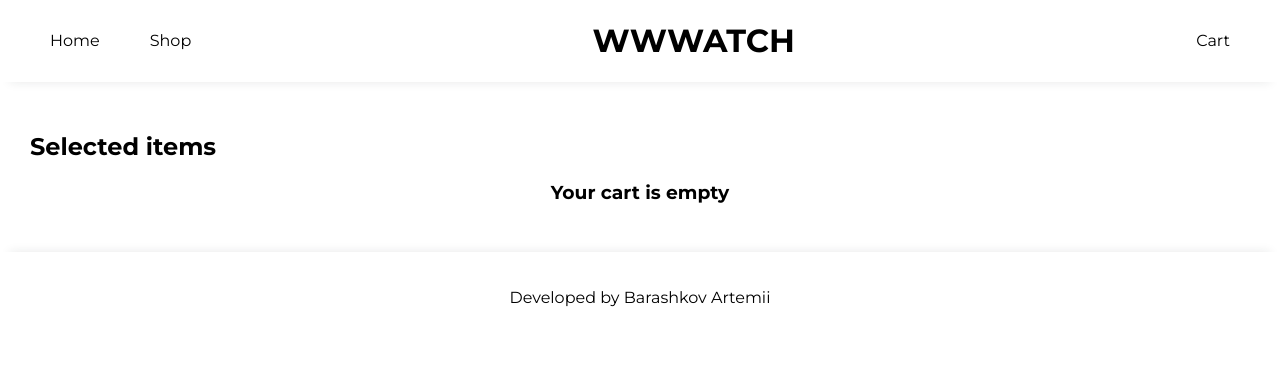
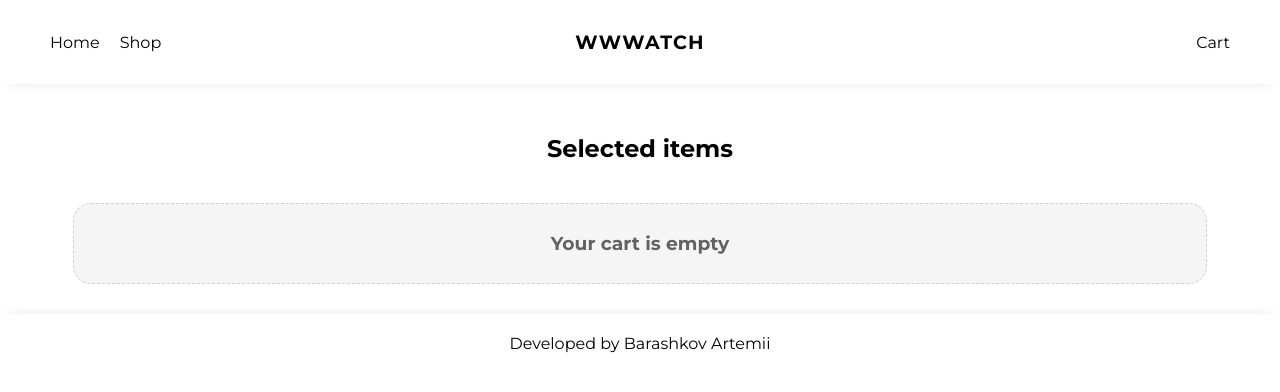
Before and after one commit to ArtemiiHH/shopping-cart, a React (Vite) app: page /cart in a window 1280 px wide. Shown: the top 392 px of the page. Built offline with nearby package versions, Linux system fonts and the light colour scheme; a web font is replaced by a local one.

Commit message:
Make final style changes for all pages

```diff
--- a/src/components/card/Card.module.css
+++ b/src/components/card/Card.module.css
@@ -17,8 +17,6 @@
 }
 
 .card:hover {
-  opacity: 0.8;
-  cursor: pointer;
   transform: translate(-5px, -5px);
 }
 
@@ -35,19 +33,53 @@
 }
 
 .counter button {
-  display: flex;
+  display: inline-flex;
+  align-items: center;
   justify-content: center;
-  align-items: center;
-  font-size: 1.5rem;
+  padding: 12px 16px;
+  border-radius: 12px;
+  font-weight: 600;
+
+  background: #111;
+  border: none;
+  color: #fff;
+  box-shadow: 0 10px 25px rgba(0, 0, 0, 0.18);
+  transition:
+    transform 160ms ease,
+    box-shadow 160ms ease,
+    opacity 160ms ease;
   height: 30px;
   width: 30px;
+}
+
+.counter button:hover {
+  cursor: pointer;
 }
 
 .addCartBtn {
   width: 100%;
   height: 50px;
+  display: inline-flex;
+  align-items: center;
+  justify-content: center;
+  padding: 12px 16px;
+  border-radius: 12px;
+  font-weight: 600;
+
+  background: #111;
+  border: none;
+  color: #fff;
+  box-shadow: 0 10px 25px rgba(0, 0, 0, 0.18);
+  transition:
+    transform 160ms ease,
+    box-shadow 160ms ease,
+    opacity 160ms ease;
 }
 
 .addCartBtn:hover {
+  transform: translateY(-2px);
+  opacity: 0.8;
+  box-shadow: 0 14px 30px rgba(0, 0, 0, 0.22);
+  text-decoration: none;
   cursor: pointer;
 }
--- a/src/components/footer/Footer.module.css
+++ b/src/components/footer/Footer.module.css
@@ -2,9 +2,12 @@
   display: flex;
   justify-content: center;
   align-items: center;
-  height: 50px;
   padding: 20px;
   box-shadow: rgba(33, 35, 38, 0.1) 0px -10px 10px -10px;
+}
+
+.footer p {
+  margin: 0;
 }
 
 .footer a:hover {
--- a/src/components/header/Header.jsx
+++ b/src/components/header/Header.jsx
@@ -3,28 +3,23 @@ import styles from "./Header.module.css";
 import { Link } from "react-router";
 
 export default function Header({ cartItems }) {
-  // Count total items
   const totalQty = cartItems.reduce((sum, item) => sum + item.qty, 0);
 
   return (
-    // Header
     <header className={styles.header}>
-      {/* Navigation Bar */}
-      <NavBar></NavBar>
+      <div className={styles.left}>
+        <NavBar />
+      </div>
 
-      {/* Logo */}
       <h1 className={styles.logo}>
         <Link to="/">WWWATCH</Link>
       </h1>
 
-      {/* Cart Link */}
-      <ul>
-        <li>
-          <Link to="cart">
-            {cartItems.length === 0 ? "Cart" : `Cart (${totalQty})`}
-          </Link>
-        </li>
-      </ul>
+      <div className={styles.right}>
+        <Link className={styles.cartLink} to="cart">
+          {cartItems.length === 0 ? "Cart" : `Cart (${totalQty})`}
+        </Link>
+      </div>
     </header>
   );
 }
--- a/src/components/header/Header.module.css
+++ b/src/components/header/Header.module.css
@@ -1,27 +1,48 @@
 .header {
+  width: 100%;
+  max-width: 100%;
+  box-sizing: border-box;
+  padding: 30px 50px;
+
   display: grid;
-  grid-template-columns: 1fr 10fr 1fr;
-  width: 100%;
+  grid-template-columns: minmax(0, 1fr) auto minmax(0, 1fr);
+  align-items: center;
+
   box-shadow: rgba(33, 35, 38, 0.1) 0px 10px 10px -10px;
 }
 
+.header ul {
+  margin: 0;
+  padding: 0;
+  list-style: none;
+}
+
+/* Left / Right zones must be allowed to shrink */
+.left,
+.right {
+  min-width: 0;
+  display: flex;
+  align-items: center;
+}
+
+.left {
+  justify-self: start;
+  overflow: hidden;
+}
+
+.right {
+  justify-self: end;
+}
+
+/* Logo */
 .logo {
   justify-self: center;
-  align-self: center;
+  margin: 0;
+  font-size: 1.2rem;
+  letter-spacing: 0.06em;
 }
 
-.logo a:hover {
+.logo a {
   text-decoration: none;
+  color: inherit;
 }
-
-.header ul {
-  display: flex;
-  justify-content: flex-start;
-  align-items: center;
-  padding: 0 50px;
-  gap: 50px;
-}
-
-.header h1 {
-  justify-self: center;
-}
--- a/src/components/navbar/NavBar.module.css
+++ b/src/components/navbar/NavBar.module.css
@@ -1,4 +1,7 @@
-.navbar {
+.navbar ul {
   display: flex;
+  flex-direction: row;
+  align-items: flex-start;
+  gap: 20px;
   width: auto;
 }
--- a/src/pages/cart/Cart.jsx
+++ b/src/pages/cart/Cart.jsx
@@ -1,3 +1,4 @@
+// Cart.jsx
 import styles from "./Cart.module.css";
 import { useOutletContext } from "react-router";
 
@@ -6,27 +7,32 @@ export default function Cart() {
 
   // Count total item quantity
   const totalQty = cartItems.reduce((sum, item) => sum + item.qty, 0);
+
   // Count total items price
   const totalPrice = cartItems.reduce(
     (sum, item) => sum + item.price * item.qty,
     0,
   );
-  // Calculate VAT %
+
+  // Calculate VAT 20%
   const vat = totalPrice * 0.2;
+
   // Total price with VAT
   const totalWithVAT = totalPrice + vat;
 
   return (
     <section>
-      <h2>Selected items</h2>
+      <h2 className={styles.title}>Selected items</h2>
 
       {/* Empty text */}
       {cartItems.length === 0 ? (
         <h3 className={styles.emptyText}>Your cart is empty</h3>
       ) : (
         <>
-          {/* Each Item */}
+          {/* Items + Summary layout */}
           <div className={styles.grid}>
+            {/* Left column: items */}
+            <div className={styles.items}>
               {cartItems.map((item) => (
                 <div key={item.cartItemId} className={styles.card}>
                   <img src={item.thumbnail} alt={item.title} />
@@ -39,13 +45,21 @@ export default function Cart() {
               ))}
             </div>
 
-          {/* Total Amount Box */}
+            {/* Right column: order summary */}
             <div className={styles.totalBox}>
               <h2>Order summary:</h2>
-            <p>{`Subtotal x (${totalQty === 1 ? totalQty + " " + "item" : totalQty + " " + "items"})`}</p>
-            <p>+VAT %20 (${vat})</p>
+
+              <p>
+                Subtotal x{" "}
+                {totalQty === 1 ? `${totalQty} item` : `${totalQty} items`}
+              </p>
+
+              <p>+VAT 20% (${vat.toFixed(2)})</p>
+
               <hr />
+
               <h3>Total: ${totalWithVAT.toFixed(2)}</h3>
+            </div>
           </div>
         </>
       )}
--- a/src/pages/cart/Cart.module.css
+++ b/src/pages/cart/Cart.module.css
@@ -1,36 +1,134 @@
+/* Layout */
 .grid {
-  display: flex;
-  justify-content: flex-start;
-  align-items: flex-start;
-  min-height: 80vh;
+  width: min(1100px, 100%);
+  margin: 0 auto;
+  padding: 16px 0;
+
+  display: grid;
+  grid-template-columns: 1fr 320px;
   gap: 20px;
+  align-items: start;
 }
 
-.card {
-  display: flex;
-  align-items: center;
-  background-color: rgb(235, 235, 235);
-  border-radius: 20px;
-  height: auto;
-  min-width: 50%;
+/* Left column wrapper (cards) */
+.items {
+  display: grid;
+  gap: 14px;
 }
 
-.emptyText {
-  justify-self: center;
-  align-self: center;
+/* Card */
+.card {
+  display: grid;
+  grid-template-columns: 96px 1fr;
+  gap: 14px;
+  align-items: center;
+
+  background: #f2f2f2;
+  border: 1px solid rgba(0, 0, 0, 0.05);
+  border-radius: 18px;
+  padding: 14px;
+  box-shadow: 0 10px 25px rgba(0, 0, 0, 0.06);
 }
 
-.totalBox {
-  background-color: rgb(235, 235, 235);
-  border-radius: 20px;
-  padding: 20px;
-  display: flex;
-  flex-direction: column;
-  justify-self: flex-end;
-  height: auto;
-  width: 50%;
+.card img {
+  width: 96px;
+  height: 96px;
+  object-fit: contain;
+  border-radius: 14px;
+  background: #fff;
+  border: 1px solid rgba(0, 0, 0, 0.06);
 }
 
-/* .totalBox * {
+/* Text inside card */
+.card h3 {
+  margin: 0 0 6px 0;
+  font-size: 1.05rem;
+  line-height: 1.2;
+}
+
+.card h4 {
+  margin: 0 0 6px 0;
+  font-weight: 600;
+  font-size: 0.95rem;
+  color: rgba(0, 0, 0, 0.72);
+}
+
+.card p {
   margin: 0;
-} */
+  font-size: 0.95rem;
+  color: rgba(0, 0, 0, 0.6);
+}
+
+/* Summary box */
+.totalBox {
+  background: #f2f2f2;
+  border: 1px solid rgba(0, 0, 0, 0.05);
+  border-radius: 18px;
+  padding: 16px;
+  box-shadow: 0 10px 25px rgba(0, 0, 0, 0.06);
+
+  position: sticky;
+  top: 16px;
+}
+
+.totalBox h2 {
+  margin: 0 0 10px 0;
+  font-size: 1.1rem;
+}
+
+.totalBox p {
+  margin: 8px 0;
+  color: rgba(0, 0, 0, 0.7);
+}
+
+.totalBox hr {
+  border: none;
+  height: 1px;
+  background: rgba(0, 0, 0, 0.12);
+  margin: 12px 0;
+}
+
+.totalBox h3 {
+  margin: 0;
+  font-size: 1.15rem;
+}
+
+/* Empty state */
+.emptyText {
+  width: min(1100px, 100%);
+  margin: 40px auto 0;
+  padding: 28px 16px;
+
+  text-align: center;
+  color: rgba(0, 0, 0, 0.6);
+  background: rgba(0, 0, 0, 0.04);
+  border: 1px dashed rgba(0, 0, 0, 0.15);
+  border-radius: 18px;
+}
+
+.title {
+  text-align: center;
+}
+
+/* Responsive */
+@media (max-width: 900px) {
+  .grid {
+    grid-template-columns: 1fr;
+  }
+
+  .totalBox {
+    position: static;
+  }
+}
+
+@media (max-width: 520px) {
+  .card {
+    grid-template-columns: 72px 1fr;
+  }
+
+  .card img {
+    width: 72px;
+    height: 72px;
+    border-radius: 12px;
+  }
+}
--- a/src/pages/home/Home.module.css
+++ b/src/pages/home/Home.module.css
@@ -50,7 +50,6 @@
   padding: 12px 16px;
   border-radius: 12px;
   font-weight: 600;
-  text-decoration: none;
 
   background: #111;
   color: #fff;
@@ -63,7 +62,9 @@
 
 .shopBtn:hover {
   transform: translateY(-2px);
+  opacity: 0.8;
   box-shadow: 0 14px 30px rgba(0, 0, 0, 0.22);
+  text-decoration: none;
 }
 
 .shopBtn:active {
```
Lines whose indentation alone changed are shown as unchanged.
